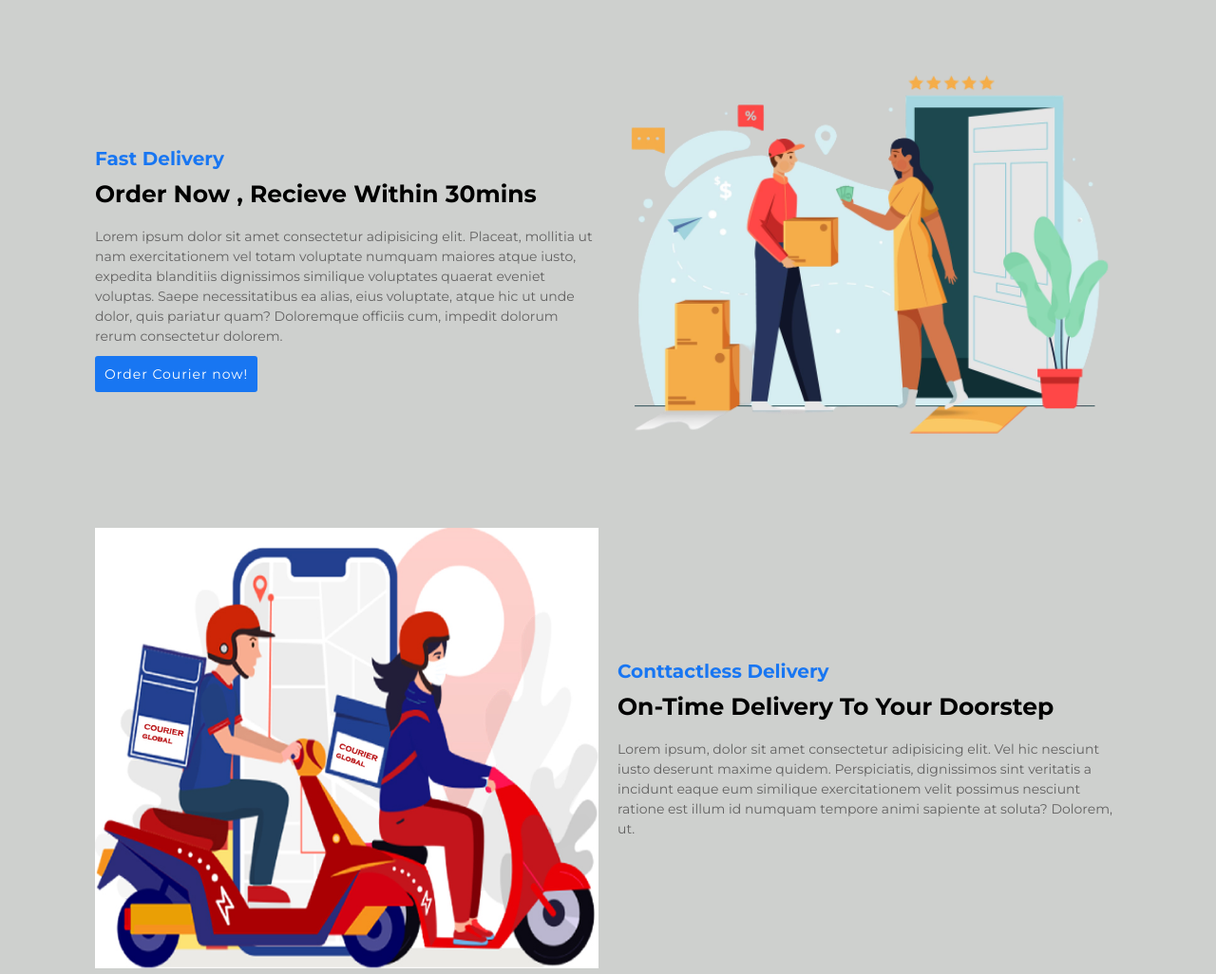
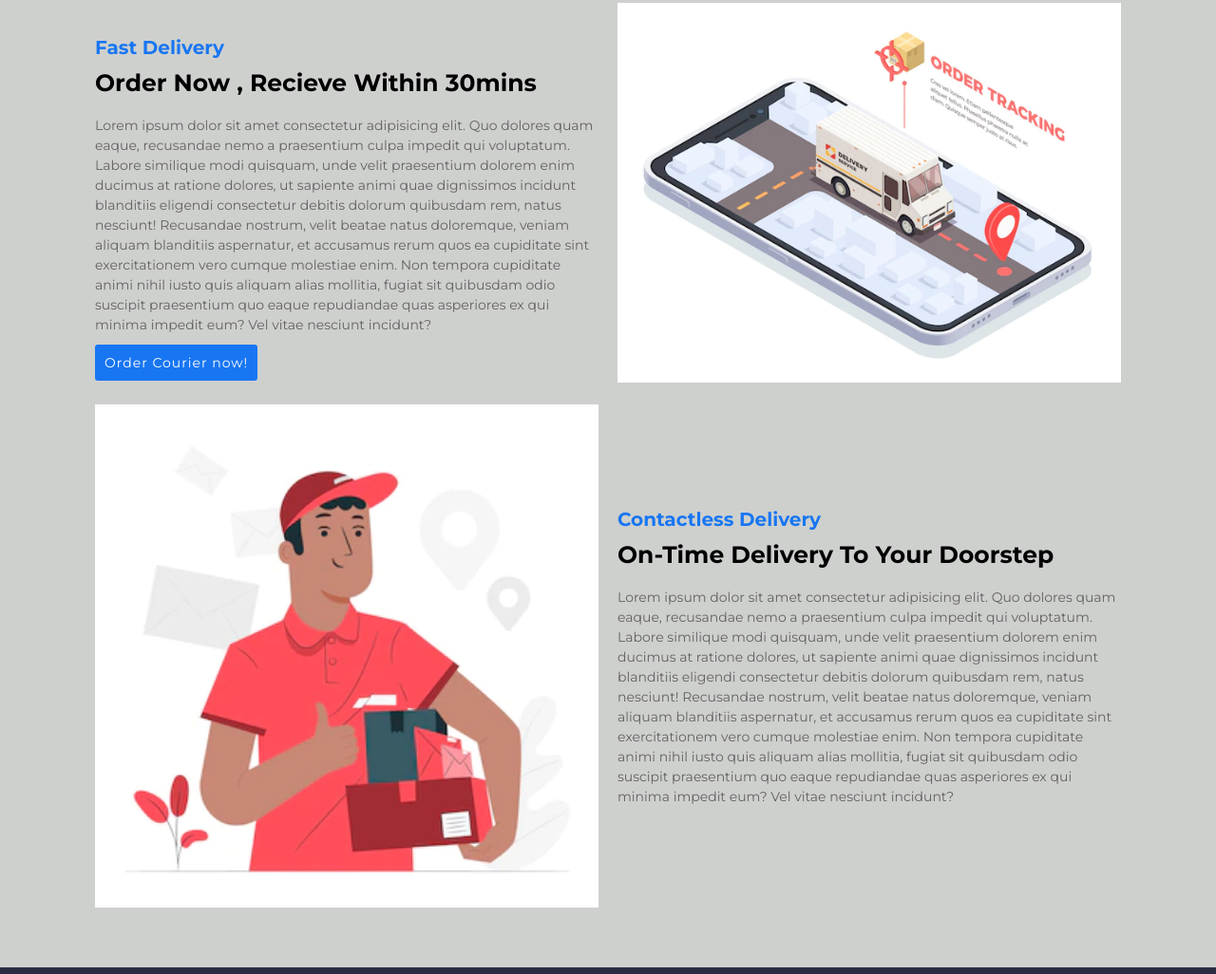
Before and after one commit to NjimsRane/courier, a website: page index.html in a window 1280 px wide. Shown: the part 2176-3202 px from the top of the page at 95% size. Drawn offline with Linux system fonts and the light colour scheme; files whose address does not match are found by name.

Commit message:
made few changes ,will next the bg of images

```diff
--- a/App/style/style.css
+++ b/App/style/style.css
@@ -143,7 +143,7 @@ body{
 }
 
 .menu-list a:hover{
-    transform:scale(1.2);
+    color:var(--colorBlue1);
 }
 
 .login-register{
@@ -330,7 +330,7 @@ body{
 .footer{
     background-color:var(--footer);
     margin-top: 5rem;
-    padding-block:2rem 1rem;
+    padding-block:2rem;
 }
 .footer .columns{
     display:flex;
--- a/index.html
+++ b/index.html
@@ -116,17 +116,25 @@
 
         <section class="main-order reveal" id="order">
             <div class="main-order-image">
-                <img src="/Images/received.png" alt="delivery">
+                <img src="/Images/order.webp" alt="delivery">
             </div>
             <div class="main-order-text">
                 <h2>fast delivery</h2>
                 <h3>order now , recieve within 30mins</h3>
                 <p>
-                    Lorem ipsum dolor sit amet consectetur adipisicing elit. Placeat, mollitia ut nam exercitationem vel
-                    totam voluptate numquam maiores atque iusto, expedita blanditiis dignissimos similique voluptates
-                    quaerat eveniet voluptas. Saepe necessitatibus ea alias, eius voluptate, atque hic ut unde dolor,
-                    quis
-                    pariatur quam? Doloremque officiis cum, impedit dolorum rerum consectetur dolorem.
+                    Lorem ipsum dolor sit amet consectetur adipisicing elit. Quo dolores quam eaque, recusandae nemo a
+                    praesentium culpa
+                    impedit qui voluptatum. Labore similique modi quisquam, unde velit praesentium dolorem enim ducimus
+                    at ratione dolores,
+                    ut sapiente animi quae dignissimos incidunt blanditiis eligendi consectetur debitis dolorum
+                    quibusdam rem, natus
+                    nesciunt! Recusandae nostrum, velit beatae natus doloremque, veniam aliquam blanditiis aspernatur,
+                    et accusamus rerum
+                    quos ea cupiditate sint exercitationem vero cumque molestiae enim. Non tempora cupiditate animi
+                    nihil iusto quis aliquam
+                    alias mollitia, fugiat sit quibusdam odio suscipit praesentium quo eaque repudiandae quas asperiores
+                    ex qui minima
+                    impedit eum? Vel vitae nesciunt incidunt?
                 </p>
                 <a href="./App/HTML/order.html" class="main-order-link" aria-label="link to order">
                     Order Courier now!
@@ -135,17 +143,25 @@
         </section>
         <section class="main-delivery reveal" id="delivery">
             <div class="main-delivery-image">
-                <img src="/Images/delivery-img.jpg" alt="delivery">
+                <img src="/Images/messenger-concept-illustration_114360-1394.webp" alt="delivery">
             </div>
             <div class="main-delivery-text">
-                <h2>conttactless delivery</h2>
+                <h2>contactless delivery</h2>
                 <h3>on-time delivery to your doorstep</h3>
                 <p>
-                    Lorem ipsum, dolor sit amet consectetur adipisicing elit. Vel hic nesciunt iusto deserunt maxime
-                    quidem.
-                    Perspiciatis, dignissimos sint veritatis a incidunt eaque eum similique exercitationem velit
-                    possimus
-                    nesciunt ratione est illum id numquam tempore animi sapiente at soluta? Dolorem, ut.
+                    Lorem ipsum dolor sit amet consectetur adipisicing elit. Quo dolores quam eaque, recusandae nemo a
+                    praesentium culpa
+                    impedit qui voluptatum. Labore similique modi quisquam, unde velit praesentium dolorem enim ducimus
+                    at ratione dolores,
+                    ut sapiente animi quae dignissimos incidunt blanditiis eligendi consectetur debitis dolorum
+                    quibusdam rem, natus
+                    nesciunt! Recusandae nostrum, velit beatae natus doloremque, veniam aliquam blanditiis aspernatur,
+                    et accusamus rerum
+                    quos ea cupiditate sint exercitationem vero cumque molestiae enim. Non tempora cupiditate animi
+                    nihil iusto quis aliquam
+                    alias mollitia, fugiat sit quibusdam odio suscipit praesentium quo eaque repudiandae quas asperiores
+                    ex qui minima
+                    impedit eum? Vel vitae nesciunt incidunt?
                 </p>
             </div>
         </section>
@@ -216,9 +232,7 @@
                     <p>
                         <a href="#" aria-label="link to track order">track my order</a>
                     </p>
-                    <p>
-                        <a href="#" aria-label="link to help">help</a>
-                    </p>
+
                 </div>
             </div>
             <div class="column3">
```
Also changed, not shown: App/html/login.html (+1 -1 lines), App/html/register.html (+1 -1 lines), Images/delivery-img.jpg (deleted), Images/delivery.webp (added), Images/messenger-concept-illustration_114360-1394.webp (added), Images/order.webp (added).
